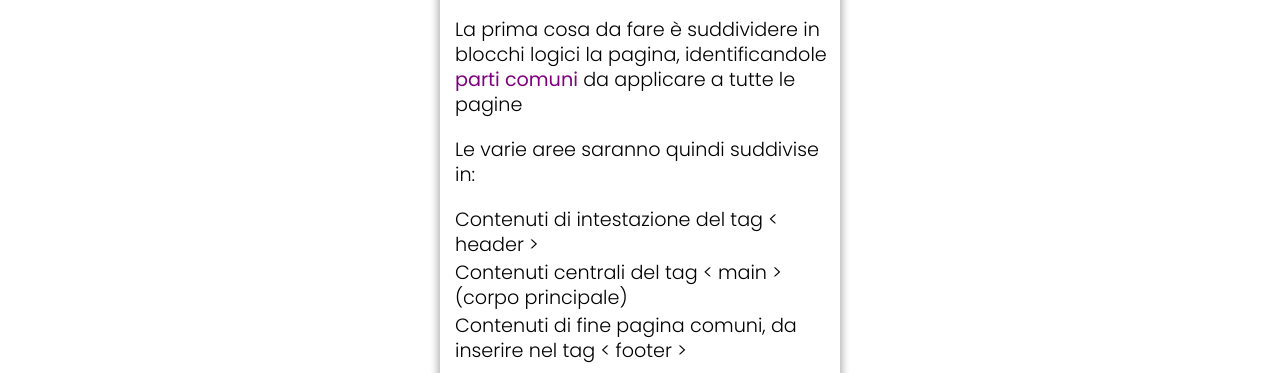
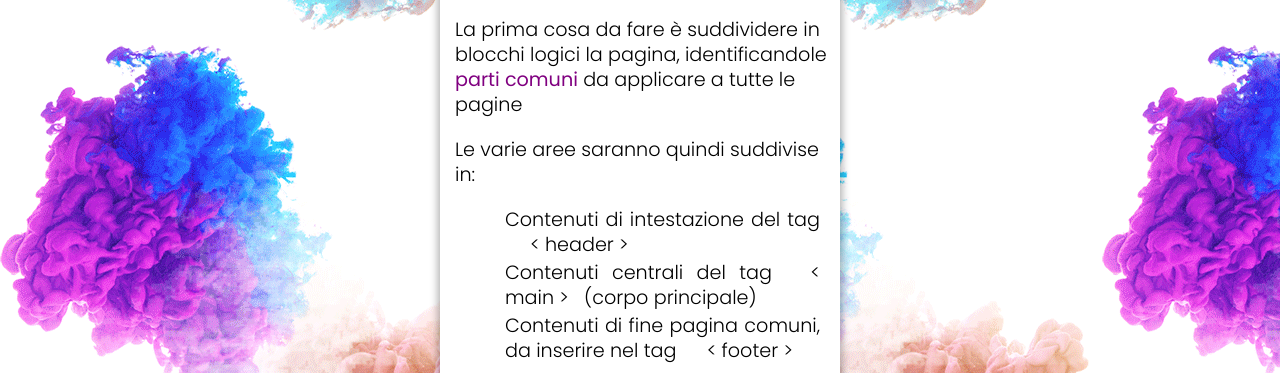
Before and after one commit to Sam-1776/U1-W1-D4, a plain HTML site: page index.html in a window 1280 px wide. Shown: the part 579-952 px from the top of the page. Drawn offline with Linux system fonts and the light colour scheme.

Commit message:
colore main

```diff
--- a/assets/css/style.css
+++ b/assets/css/style.css
@@ -2,7 +2,7 @@
 @import url("https://fonts.googleapis.com/css2?family=Poppins:ital,wght@0,200;0,300;0,400;0,500;0,600;0,700;1,200;1,300;1,500;1,600&display=swap");
 body {
   margin: 0;
-  background-image: url();
+  background-image: url("../img/sfondo.png");
   width: 500px;
   margin-inline: auto;
   font-family: "Poppins";
@@ -63,12 +63,13 @@ main {
   margin-top: 15px;
   margin-bottom: 15px;
   margin-inline: auto;
+  background-color: white;
   box-shadow: 0 6px 8px 2px #00000052;
   font-weight: 300;
   line-height: 25px;
 }
-main *{
-    padding-bottom: 20px;
+main * {
+  padding-bottom: 20px;
 }
 
 main > .titoli {
@@ -92,18 +93,22 @@ article {
   padding-left: 15px;
   font-size: 1.2rem;
 }
-article > .introduzione > span{
-    color: purple;
-    font-weight: 400;
+article > .introduzione > span {
+  color: purple;
+  font-weight: 400;
 }
-article > .lista1 *{
-    padding-bottom: 3px;
-    ;
+article > .lista1 * {
+  box-sizing: border-box;
+  padding-bottom: 3px;
+  padding-left: 25px;
+  padding-right: 10px;
+  text-align: justify;
+}
+article > .lista1 > code {
+  padding-left: 0;
 }
 
-
 /* TABELLE */
-
 
 /* FORM */
 
```
Also changed, not shown: 1 other file.
